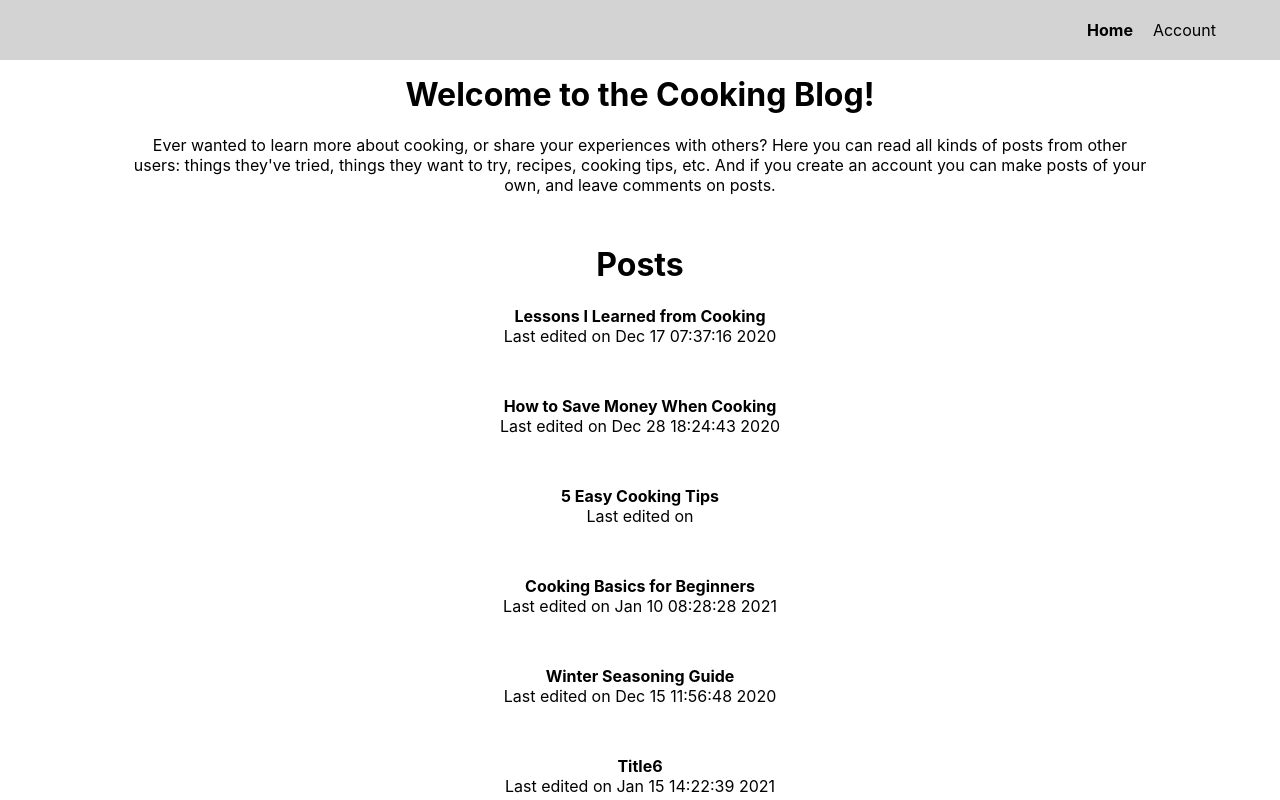
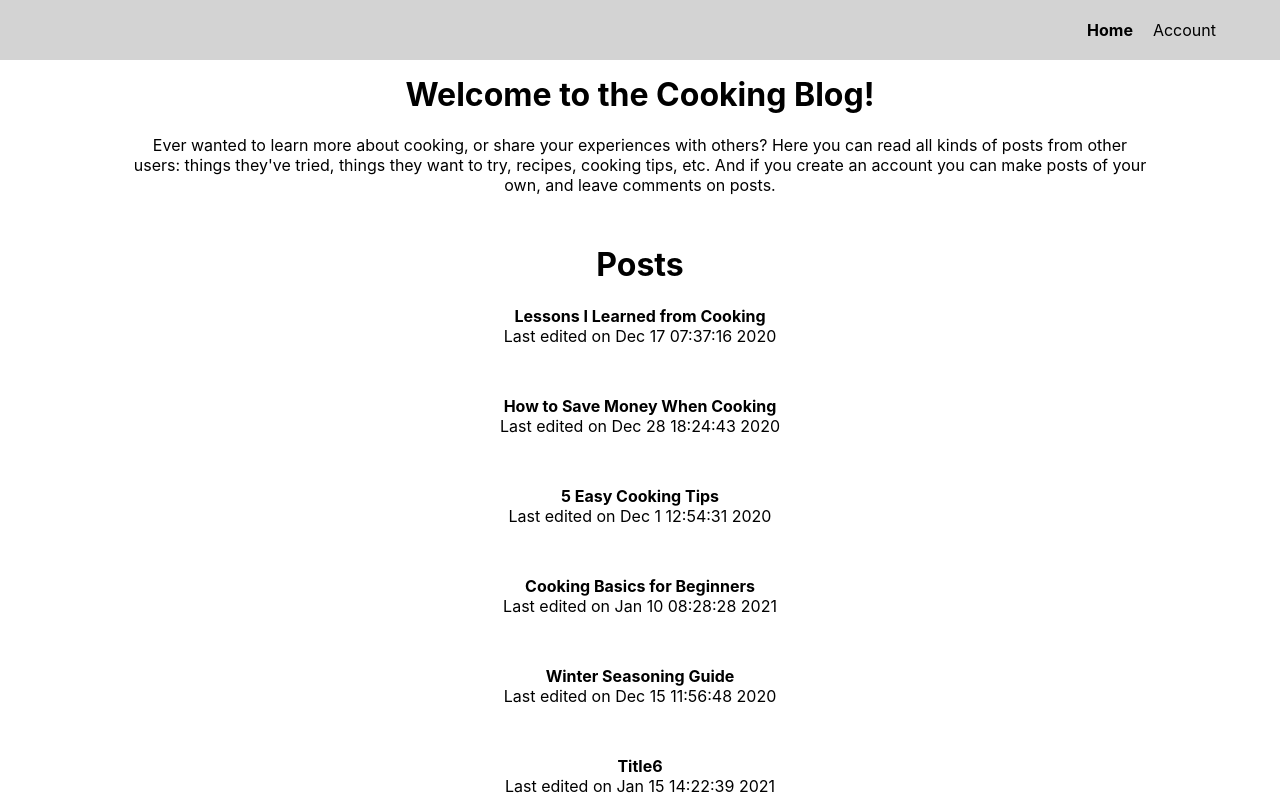
Before and after one commit to KindredPrime/cooking-blog, a React (Create React App) app: page / in a window 1280 px wide. Shown: the top 800 px of the page. Built offline with nearby package versions, Linux system fonts and the light colour scheme.

Commit message:
Replace mock API data with testing data

```diff
--- a/src/apiCalls.js
+++ b/src/apiCalls.js
@@ -1,117 +1,5 @@
 import AbortController from 'abort-controller';
 import { dummyPosts, dummyComments, dummyUsers } from './dummyData';
-
-const posts = [
-  {
-    id: 1,
-    lastEdited: 'Dec 17 07:37:16 2020',
-    title: 'Lessons I Learned from Cooking',
-    author: 'FakeUser2',
-    content: `Have patience, it can be fun to experiment and explore, having a hard time learning something may only be temporary, bringing an idea of yours to life by creating it from scratch without relying on any instructions can be fun and rewarding, the meals you cook don't have to be fancy or difficult to taste good.`
-  },
-  {
-    id: 2,
-    lastEdited: 'Dec 28 18:24:43 2020',
-    title: 'How to Save Money When Cooking',
-    author: 'User1',
-    content: `Buy in bulk, cook in bulk and freeze the leftovers, but store brand products.`
-  },
-  {
-    id: 3,
-    lasEdited: 'Dec 1 12:54:31 2020',
-    title: '5 Easy Cooking Tips',
-    author: 'User3',
-    content: `1. When experimenting with seasonings in a recipe, mix them dry in a cup and smell it. If it smells good, then it'll probably taste good.
-    2. Add some water when microwaving leftovers
-    3. Start small with seasonings
-    4. Cook
-    5. Blah`
-  },
-  {
-    id: 4,
-    lastEdited: 'Jan 10 08:28:28 2021',
-    title: 'Cooking Basics for Beginners',
-    author: 'User1',
-    content: `Go easy on seasonings and salt, if the inside of cooked chicken is pink or its juices aren't clear then it needs to be cooked longer, cooked ground beef needs to be brown in order to be safe to eat`
-  },
-  {
-    id: 5,
-    lastEdited: 'Dec 15 11:56:48 2020',
-    title: 'Winter Seasoning Guide',
-    author: 'User 2',
-    content: `Rosemary, sage, thyme, cinnamon, nutmeg`
-  },
-  {
-    id: 6,
-    lastEdited: 'Jan 15 14:22:39 2021',
-    title: 'Title6',
-    author: 'User3',
-    content: 'Post 6 content'
-  },
-  {
-    id: 7,
-    lastEdited: 'Jan 25 16:22:39 2021',
-    title: 'Title7',
-    author: 'User3',
-    content: 'Post 7 content'
-  },
-  {
-    id: 8,
-    lastEdited: 'Jan 18 12:22:39 2021',
-    title: 'Title8',
-    author: 'User3',
-    content: 'Post 8 content'
-  },
-  {
-    id: 9,
-    lastEdited: 'Jan 15 11:22:39 2021',
-    title: 'Title9',
-    author: 'User3',
-    content: 'Post 9 content'
-  },
-  {
-    id: 10,
-    lastEdited: 'Jan 15 19:22:39 2021',
-    title: 'Title10',
-    author: 'User3',
-    content: 'Post 10 content'
-  },
-  {
-    id: 11,
-    lastEdited: 'Jan 15 18:22:39 2021',
-    title: 'Title11',
-    author: 'User3',
-    content: 'Post 11 content'
-  }
-];
-
-const users = [
-  {
-    id: 1,
-    username: 'User1',
-    password: 'password1',
-    email: 'user1@gmail.com'
-  },
-  {
-    id: 2,
-    username: 'FakeUser2',
-    password: 'password2',
-    email: 'fakeuser2@gmail.com'
-  },
-  {
-    id: 3,
-    username: 'User3',
-    password: 'password3',
-    email: 'user3@gmail.com'
-  },
-  {
-    id: 4,
-    username: 'User4',
-    password: 'password4',
-    email: 'user4@gmail.com'
-  }
-];
-
 
 let controller = new AbortController();
 let signal = controller.signal;
@@ -124,7 +12,7 @@ function abortTasks() {
 
 function getAllPosts() {
   return new Promise((resolve, reject) => {
-    const timeout = window.setTimeout(() => resolve(posts), 1000);
+    const timeout = window.setTimeout(() => resolve(dummyPosts), 1000);
 
     signal.addEventListener('abort', () => {
       clearTimeout(timeout);
@@ -135,13 +23,13 @@ function getAllPosts() {
 
 function getPostsByUser(id) {
   return new Promise((resolve, reject) => {
-    const user = users.find((user) => user.id === id);
+    const user = dummyUsers.find((user) => user.id === id);
 
     if (!user) {
       throw new Error(`There is no user with id ${id}`);
     }
 
-    const userPosts = posts.filter((post) => post.author === user.username);
+    const userPosts = dummyPosts.filter((post) => post.author === user.username);
 
     const timeout = window.setTimeout(() => resolve(userPosts), 1000);
 
@@ -154,7 +42,7 @@ function getPostsByUser(id) {
 
 function getPostById(id) {
   return new Promise((resolve, reject) => {
-    const post = posts.find((post) => post.id === parseInt(id));
+    const post = dummyPosts.find((post) => post.id === parseInt(id));
 
     if (!post) {
       reject(`There is no post with id ${id}`);
```
